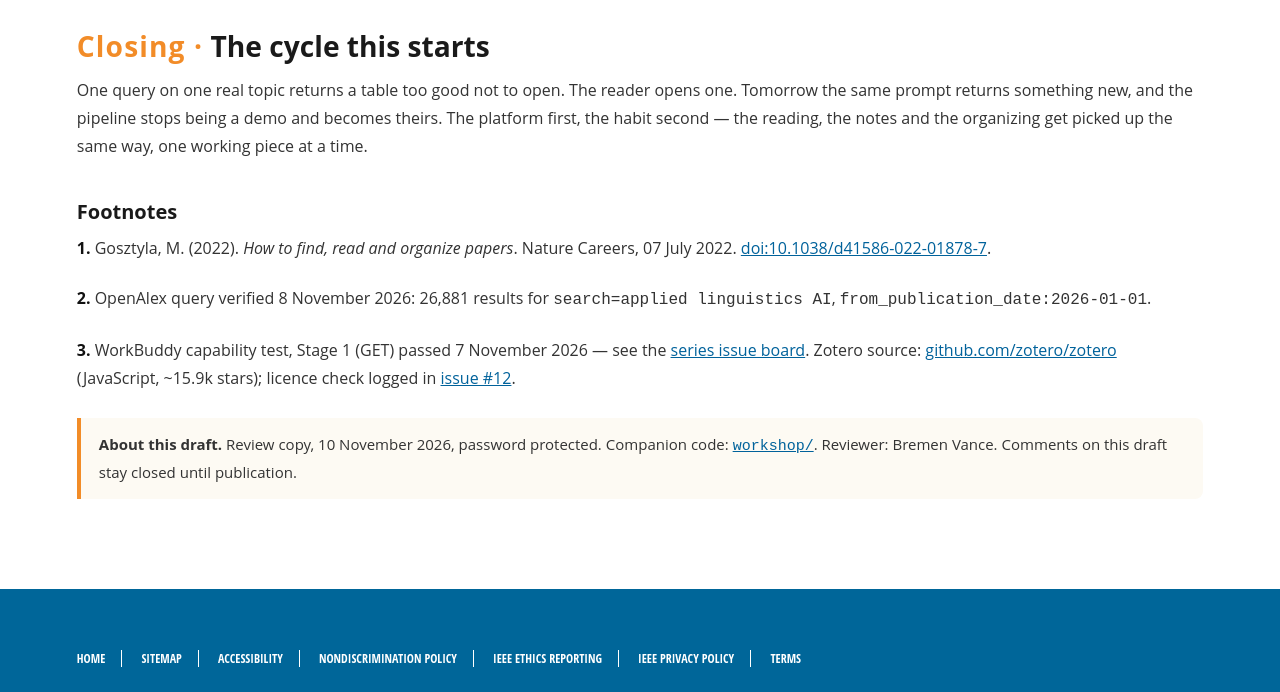
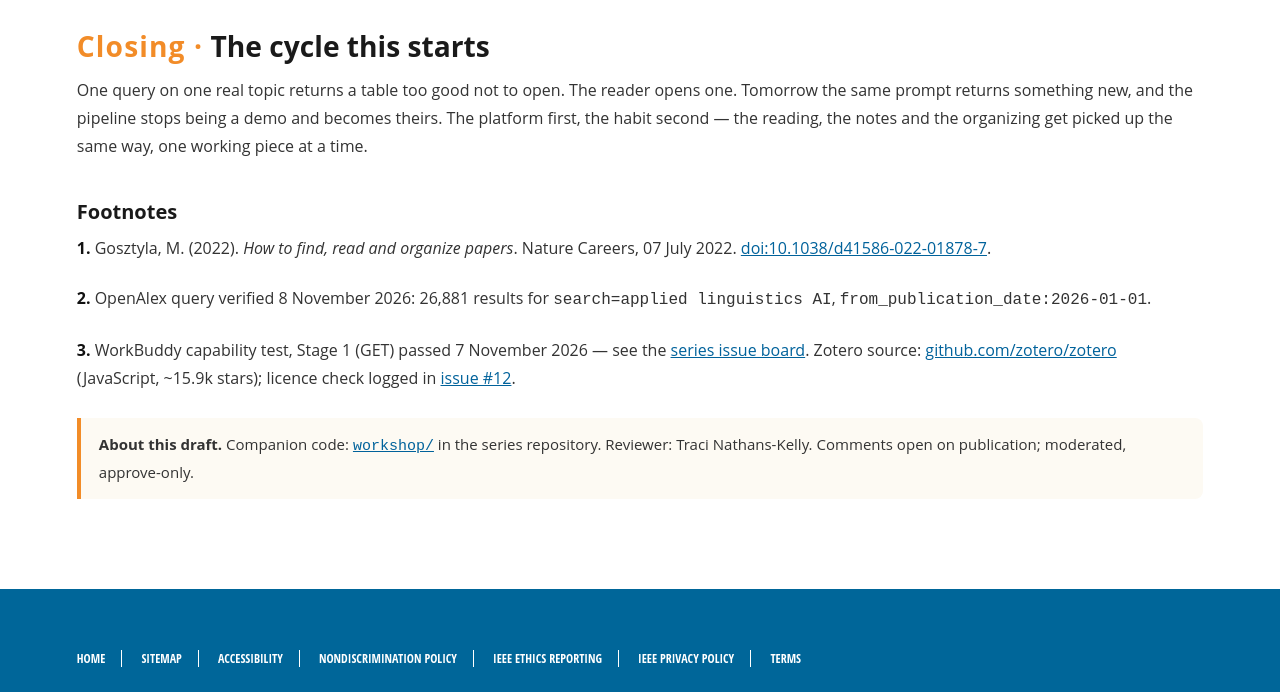
Before and after one commit to tesolchina/promptpraxis, a plain HTML site: page entries/entry-02/02.html in a window 1280 px wide. Shown: the part 7620-8312 px from the top of the page. Drawn offline with Linux system fonts and the light colour scheme; a web font is replaced by a local one.

Commit message:
Entry 02: drop stale password-protected wording from repo copies
The password gate now lives only on the WordPress page
(procomm.ieee.org/.../entry02/, page 14094). The static review copies
and the embed were already public, so the About-this-draft note and the
entries table no longer claim the entry is password protected. The
About box now matches the deployed text (reviewer, comments policy).

```diff
--- a/entries/entry-02/02.html
+++ b/entries/entry-02/02.html
@@ -1343,7 +1343,7 @@ https://workshops.aitutor.ink/blog-ieee/workflow.json
     <p id="fn2"><b>2.</b> OpenAlex query verified 8 November 2026: 26,881 results for <code>search=applied linguistics AI</code>, <code>from_publication_date:2026-01-01</code>.</p>
     <p id="fn3"><b>3.</b> WorkBuddy capability test, Stage 1 (GET) passed 7 November 2026 &mdash; see the <a href="https://github.com/tesolchina/procomm-microlearning/issues/9">series issue board</a>. Zotero source: <a href="https://github.com/zotero/zotero">github.com/zotero/zotero</a> (JavaScript, ~15.9k stars); licence check logged in <a href="https://github.com/tesolchina/procomm-microlearning/issues/12">issue #12</a>.</p>
 
-    <div class="e2-quote"><b>About this draft.</b> Review copy, 10 November 2026, password protected. Companion code: <a href="https://github.com/tesolchina/procomm-microlearning/tree/main/workshop"><code>workshop/</code></a>. Reviewer: Bremen Vance. Comments on this draft stay closed until publication.</div>
+    <div class="e2-quote"><b>About this draft.</b> Companion code: <a href="https://github.com/tesolchina/promptpraxis/tree/main/workshop"><code>workshop/</code></a> in the series repository. Reviewer: Traci Nathans-Kelly. Comments open on publication; moderated, approve-only.</div>
 
 
     </div>
```
Also changed, not shown: entries/entry-02/entry-02.html (+1 -1 lines), entries/entry-02/index.html (+1 -1 lines), 1 other file.
